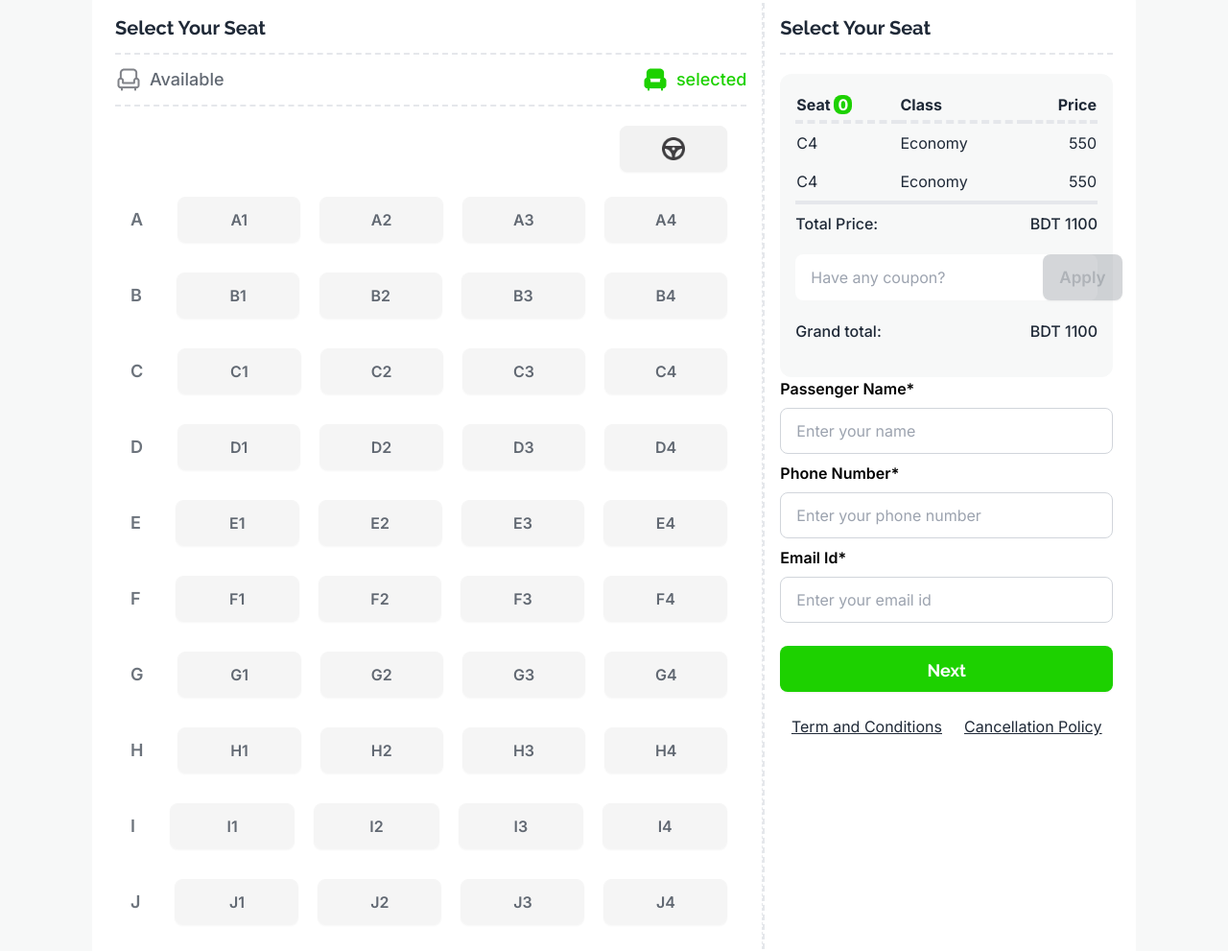
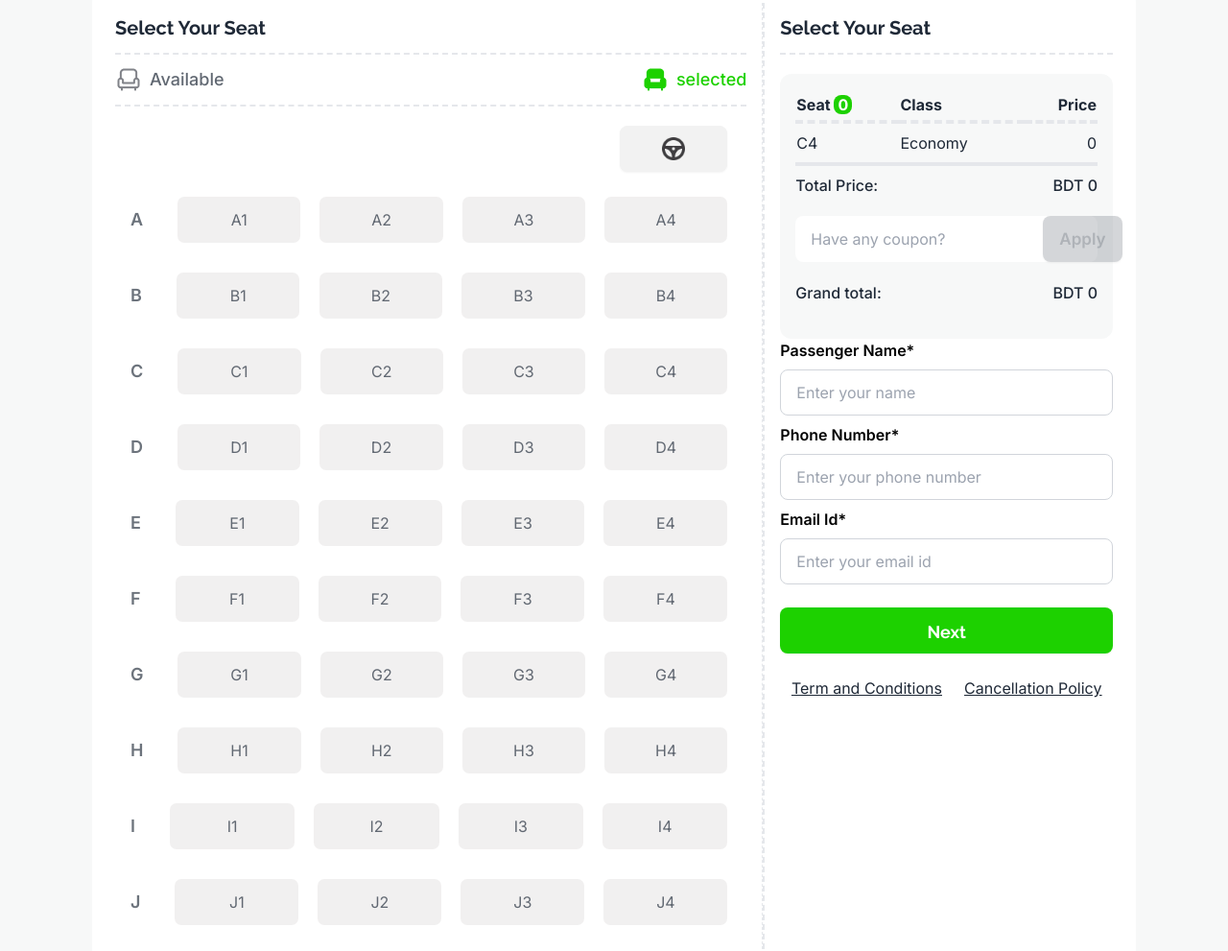
Before and after one commit to mhedi-hasan/assignment-no-5, a plain HTML site: page index.html in a window 1280 px wide. Shown: the part 1826-2817 px from the top of the page at 96% size. Drawn offline with nearby package versions, Linux system fonts and the light colour scheme.

Commit message:
new js content added

```diff
--- a/index.html
+++ b/index.html
@@ -158,7 +158,7 @@
           </div>
           <div
             class="bg-[#1DD10026] p-2 border-none rounded-lg flex justify-center items-center">
-            <img src="images/seat-green.png" alt=""/><h1 class="text-[#1dd100] font-semibold px-2"><span>40</span> Seats left</h1>
+            <img src="images/seat-green.png" alt=""/><h1 class="text-[#1dd100] font-semibold px-2"><span id="available-seat">40</span> Seats left</h1>
           </div>
         </div>
 
@@ -235,18 +235,18 @@
             <div class="flex justify-between mr-5 opacity-70 gap-5 items-center flex-1">
               <div class="w-full flex justify-between items-center gap-5">
                 <div class="w-full">
-                  <button onclick="setBackgroundColorElementById()"  class="btn w-full inter-font text-[16px]"  id="A1">A1</button>
+                  <button onclick="newButtons()" class="clickbtn w-full inter-font text-[16px]"  id="A1">A1</button>
                 </div>
                 <div class="w-full">
-                  <button class="btn w-full inter-font text-[16px]" id="A2">A2</button>
+                  <button onclick="newButtons()" class="clickbtn  w-full inter-font text-[16px]" id="A2">A2</button>
                 </div>
               </div>
               <div class="w-full flex justify-between items-center gap-5">
                 <div class="w-full">
-                  <button class="btn w-full inter-font text-[16px]" id="A3">A3</button>
+                  <button onclick="newButtons()" class="clickbtn w-full inter-font text-[16px]" id="A3">A3</button>
                 </div>
                 <div class="w-full">
-                  <button class="btn w-full inter-font text-[16px]" id="A4">A4</button>
+                  <button onclick="newButtons()" class="clickbtn w-full inter-font text-[16px]" id="A4">A4</button>
                 </div>
               </div>
             </div>
@@ -259,18 +259,18 @@
             <div class="flex justify-between mr-5 opacity-70 gap-5 items-center flex-1">
               <div class="w-full flex justify-between items-center gap-5">
                 <div class="w-full">
-                  <button class="btn w-full inter-font text-[16px]" id="B1">B1</button>
+                  <button onclick="newButtons()" class="clickbtn w-full inter-font text-[16px]" id="B1">B1</button>
                 </div>
                 <div class="w-full">
-                  <button class="btn w-full inter-font text-[16px]" id="B2">B2</button>
+                  <button onclick="newButtons()" class="clickbtn w-full inter-font text-[16px]" id="B2">B2</button>
                 </div>
               </div>
               <div class="w-full flex justify-between items-center gap-5">
                 <div class="w-full">
-                  <button class="btn w-full inter-font text-[16px]" id="B3">B3</button>
+                  <button onclick="newButtons()" class="clickbtn w-full inter-font text-[16px]" id="B3">B3</button>
                 </div>
                 <div class="w-full">
-                  <button class="btn w-full inter-font text-[16px]" id="B4">B4</button>
+                  <button onclick="newButtons()" class="clickbtn w-full inter-font text-[16px]" id="B4">B4</button>
                 </div>
               </div>
             </div>
@@ -283,18 +283,18 @@
             <div class="flex justify-between mr-5 opacity-70 gap-5 items-center flex-1">
               <div class="w-full flex justify-between items-center gap-5">
                 <div class="w-full">
-                  <button class="btn w-full inter-font text-[16px]" id="C1">C1</button>
+                  <button onclick="newButtons()" class="clickbtn w-full inter-font text-[16px]" id="C1">C1</button>
                 </div>
                 <div class="w-full">
-                  <button class="btn w-full inter-font text-[16px]" id="C2">C2</button>
+                  <button onclick="newButtons()" class="clickbtn w-full inter-font text-[16px]" id="C2">C2</button>
                 </div>
               </div>
               <div class="w-full flex justify-between items-center gap-5">
                 <div class="w-full">
-                  <button class="btn w-full inter-font text-[16px]" id="C3">C3</button>
+                  <button onclick="newButtons()" class="clickbtn w-full inter-font text-[16px]" id="C3">C3</button>
                 </div>
                 <div class="w-full">
-                  <button class="btn w-full inter-font text-[16px]" id="C4">C4</button>
+                  <button onclick="newButtons()" class="clickbtn w-full inter-font text-[16px]" id="C4">C4</button>
                 </div>
               </div>
             </div>
@@ -307,18 +307,18 @@
             <div class="flex justify-between mr-5 opacity-70 gap-5 items-center flex-1">
               <div class="w-full flex justify-between items-center gap-5">
                 <div class="w-full">
-                  <button class="btn w-full inter-font text-[16px]" id="D1">D1</button>
+                  <button onclick="newButtons()" class="clickbtn w-full inter-font text-[16px]" id="D1">D1</button>
                 </div>
                 <div class="w-full">
-                  <button class="btn w-full inter-font text-[16px]" id="D2">D2</button>
+                  <button onclick="newButtons()" class="clickbtn w-full inter-font text-[16px]" id="D2">D2</button>
                 </div>
               </div>
               <div class="w-full flex justify-between items-center gap-5">
                 <div class="w-full">
-                  <button class="btn w-full inter-font text-[16px]" id="D3">D3</button>
+                  <button onclick="newButtons()" class="clickbtn w-full inter-font text-[16px]" id="D3">D3</button>
                 </div>
                 <div class="w-full">
-                  <button class="btn w-full inter-font text-[16px]" id="D4">D4</button>
+                  <button onclick="newButtons()" class="clickbtn w-full inter-font text-[16px]" id="D4">D4</button>
                 </div>
               </div>
             </div>
@@ -331,18 +331,18 @@
             <div class="flex justify-between mr-5 opacity-70 gap-5 items-center flex-1">
               <div class="w-full flex justify-between items-center gap-5">
                 <div class="w-full">
-                  <button class="btn w-full inter-font text-[16px]" id="E1">E1</button>
+                  <button onclick="newButtons()" class="clickbtn w-full inter-font text-[16px]" id="E1">E1</button>
                 </div>
                 <div class="w-full">
-                  <button class="btn w-full inter-font text-[16px]" id="E2">E2</button>
+                  <button onclick="newButtons()" class="clickbtn w-full inter-font text-[16px]" id="E2">E2</button>
                 </div>
               </div>
               <div class="w-full flex justify-between items-center gap-5">
                 <div class="w-full">
-                  <button class="btn w-full inter-font text-[16px]" id="E3">E3</button>
+                  <button onclick="newButtons()" class="clickbtn w-full inter-font text-[16px]" id="E3">E3</button>
                 </div>
                 <div class="w-full">
-                  <button class="btn w-full inter-font text-[16px]" id="E4">E4</button>
+                  <button onclick="newButtons()" onclick="newButtons()" class="clickbtn w-full inter-font text-[16px]" id="E4">E4</button>
                 </div>
               </div>
             </div>
@@ -355,18 +355,18 @@
             <div class="flex justify-between mr-5 opacity-70 gap-5 items-center flex-1">
               <div class="w-full flex justify-between items-center gap-5">
                 <div class="w-full">
-                  <button class="btn w-full inter-font text-[16px]" id="F1">F1</button>
+                  <button onclick="newButtons()" class="clickbtn w-full inter-font text-[16px]" id="F1">F1</button>
                 </div>
                 <div class="w-full">
-                  <button class="btn w-full inter-font text-[16px]" id="F2">F2</button>
+                  <button onclick="newButtons()" class="clickbtn w-full inter-font text-[16px]" id="F2">F2</button>
                 </div>
               </div>
               <div class="w-full flex justify-between items-center gap-5">
                 <div class="w-full">
-                  <button class="btn w-full inter-font text-[16px]" id="F3">F3</button>
+                  <button onclick="newButtons()" class="clickbtn w-full inter-font text-[16px]" id="F3">F3</button>
                 </div>
                 <div class="w-full">
-                  <button class="btn w-full inter-font text-[16px] "id="F4">F4</button>
+                  <button onclick="newButtons()" class="clickbtn w-full inter-font text-[16px] "id="F4">F4</button>
                 </div>
               </div>
             </div>
@@ -379,18 +379,18 @@
             <div class="flex justify-between mr-5 opacity-70 gap-5 items-center flex-1">
               <div class="w-full flex justify-between items-center gap-5">
                 <div class="w-full">
-                  <button class="btn w-full inter-font text-[16px] "id="G1">G1</button>
+                  <button onclick="newButtons()" class="clickbtn w-full inter-font text-[16px] "id="G1">G1</button>
                 </div>
                 <div class="w-full">
-                  <button class="btn w-full inter-font text-[16px] " id="G2">G2</button>
+                  <button onclick="newButtons()" class="clickbtn w-full inter-font text-[16px] " id="G2">G2</button>
                 </div>
               </div>
               <div class="w-full flex justify-between items-center gap-5">
                 <div class="w-full">
-                  <button class="btn w-full inter-font text-[16px] "id="G3">G3</button>
+                  <button onclick="newButtons()" class="clickbtn w-full inter-font text-[16px] "id="G3">G3</button>
                 </div>
                 <div class="w-full">
-                  <button class="btn w-full inter-font text-[16px] "id="G4">G4</button>
+                  <button onclick="newButtons()" class="clickbtn w-full inter-font text-[16px] "id="G4">G4</button>
                 </div>
               </div>
             </div>
@@ -403,18 +403,18 @@
             <div class="flex justify-between mr-5 opacity-70 gap-5 items-center flex-1">
               <div class="w-full flex justify-between items-center gap-5">
                 <div class="w-full">
-                  <button class="btn w-full inter-font text-[16px] "id="H1">H1</button>
+                  <button onclick="newButtons()" class="clickbtn w-full inter-font text-[16px] "id="H1">H1</button>
                 </div>
                 <div class="w-full">
-                  <button class="btn w-full inter-font text-[16px]" id="H2">H2</button>
+                  <button onclick="newButtons()" class="clickbtn w-full inter-font text-[16px]" id="H2">H2</button>
                 </div>
               </div>
               <div class="w-full flex justify-between items-center gap-5">
                 <div class="w-full">
-                  <button class="btn w-full inter-font text-[16px]" id="H3">H3</button>
+                  <button onclick="newButtons()" class="clickbtn w-full inter-font text-[16px]" id="H3">H3</button>
                 </div>
                 <div class="w-full">
-                  <button class="btn w-full inter-font text-[16px] "id="H4">H4</button>
+                  <button onclick="newButtons()" class="clickbtn w-full inter-font text-[16px] "id="H4">H4</button>
                 </div>
               </div>
             </div>
@@ -427,18 +427,18 @@
             <div class="flex justify-between mr-5 opacity-70 gap-5 items-center flex-1">
               <div class="w-full flex justify-between items-center gap-5">
                 <div class="w-full">
-                  <button class="btn w-full inter-font text-[16px]" id="I1">I1</button>
+                  <button onclick="newButtons()" class="clickbtn w-full inter-font text-[16px]" id="I1">I1</button>
                 </div>
                 <div class="w-full">
-                  <button class="btn w-full inter-font text-[16px]" id="I2">I2</button>
+                  <button onclick="newButtons()" class="clickbtn w-full inter-font text-[16px]" id="I2">I2</button>
                 </div>
               </div>
               <div class="w-full flex justify-between items-center gap-5">
                 <div class="w-full">
-                  <button class="btn w-full inter-font text-[16px] " id="I3">I3</button>
+                  <button onclick="newButtons()" class="clickbtn w-full inter-font text-[16px] " id="I3">I3</button>
                 </div>
                 <div class="w-full">
-                  <button id="I4" class="btn w-full inter-font text-[16px]" >I4</button>
+                  <button onclick="newButtons()" id="I4" class="clickbtn w-full inter-font text-[16px]" >I4</button>
                 </div>
               </div>
             </div>
@@ -451,18 +451,18 @@
             <div class="flex justify-between mr-5 opacity-70 gap-5 items-center flex-1">
               <div class="w-full flex justify-between items-center gap-5">
                 <div class="w-full">
-                  <button class="btn w-full inter-font text-[16px] "id="J1">J1</button>
+                  <button onclick="newButtons()" class="clickbtn w-full inter-font text-[16px] "id="J1">J1</button>
                 </div>
                 <div class="w-full">
-                  <button class="btn w-full inter-font text-[16px] "id="J2">J2</button>
+                  <button onclick="newButtons()" class="clickbtn w-full inter-font text-[16px] "id="J2">J2</button>
                 </div>
               </div>
               <div class="w-full flex justify-between items-center gap-5">
                 <div class="w-full">
-                  <button class="btn w-full inter-font text-[16px]" id="J3">J3</button>
+                  <button onclick="newButtons()" class="clickbtn w-full inter-font text-[16px]" id="J3">J3</button>
                 </div>
                 <div class="w-full">
-                  <button class="btn w-full inter-font text-[16px]" id="J4">J4</button>
+                  <button onclick="newButtons()" class="clickbtn w-full inter-font text-[16px]" id="J4">J4</button>
                 </div>
               </div>
             </div>
@@ -485,32 +485,23 @@
           <div>
             <table class="w-full text-left">
               <thead class="border-dashed border-b-4">
-                <th class="py-1">
-                  Seat
-                  <span
-                    class="bg-[#1DD100] text-white px-1 py-0 border-none rounded-lg"
-                    >0</span
-                  >
+                <th class="py-1">Seat <span id="current-seat" class="bg-[#1DD100] text-white px-1 py-0 border-none rounded-lg">0</span>
                 </th>
                 <th>Class</th>
                 <th class="text-right">Price</th>
               </thead>
               <tbody class="border-solid border-b-4">
                 <tr>
-                  <td class="py-2">C4</td>
+                  <td id="table-data" class="py-2">C4</td>
                   <td>Economy</td>
-                  <td class="text-right">550</td>
+                  <td class="text-right">0</td>
                 </tr>
-                <tr>
-                  <td class="py-2">C4</td>
-                  <td>Economy</td>
-                  <td class="text-right">550</td>
-                </tr>
+
               </tbody>
             </table>
             <div class="flex justify-between items-center py-2">
               <h1 class="inter-font font-medium">Total Price:</h1>
-              <h1 class="inter-font font-medium">BDT <span>1100</span></h1>
+              <h1 class="inter-font font-medium">BDT <span>0</span></h1>
             </div>
           </div>
           <label
@@ -523,7 +514,7 @@
           </label>
           <div class="flex justify-between items-center py-5">
             <h1 class="inter-font font-medium">Grand total:</h1>
-            <h2 class="inter-font font-medium">BDT <span>1100</span></h2>
+            <h2 class="inter-font font-medium">BDT <span>0</span></h2>
           </div>
         </section>
         <!-- Input-area -->
--- a/js/script.js
+++ b/js/script.js
@@ -23,3 +23,37 @@ function applyButton(){
     const applyButtonSection=document.getElementById('apply-button');
     applyButtonSection.classList.add('hidden');
 }
+// button background color change
+const buttons = document.getElementsByClassName("clickbtn");
+  for (let button of buttons) {
+    button.addEventListener("click", function(e){
+        var element = document.getElementById(e.target.id);
+        element.classList.toggle("bg-[#1DD100]");
+        element.classList.toggle("text-white");
+    });
+}
+function newButtons(){
+const newButtons=document.getElementById('current-seat');
+const newButtonsText=newButtons.innerText;
+const newSeats=parseInt(newButtonsText)
+// console.log(newSeats);
+const newButtonValue=newSeats+1;
+newButtons.innerText=newButtonValue;
+console.log(newButtons);
+// seat available
+const availableSeat=document.getElementById('available-seat');
+    const availableSeatElement= availableSeat.innerText;
+    const available=parseInt(availableSeatElement);
+    const updateSeat=available-1;
+    availableSeat.innerText=updateSeat;
+if(newButtonValue ===5){
+    alert('You can book only four seats');
+}
+}
+// function newButtons(){
+//     const availableSeat=document.getElementById('available-seat');
+//     const availableSeatElement= availableSeat.innerText;
+//     const available=parseInt(availableSeatElement);
+//     const updateSeat=available-1;
+//     availableSeat.innerText=updateSeat;
+// }
--- a/styles/style.css
+++ b/styles/style.css
@@ -7,3 +7,9 @@
 .inter-font{
     font-family: "Inter", sans-serif;
 }
+
+.clickbtn{
+    background-color: rgb(236, 234, 234);
+    padding: 12px 8px;
+    border-radius: 7px;
+}
```
